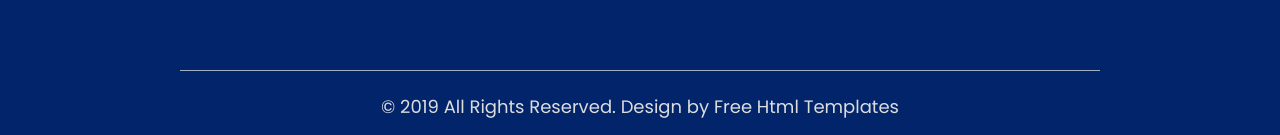
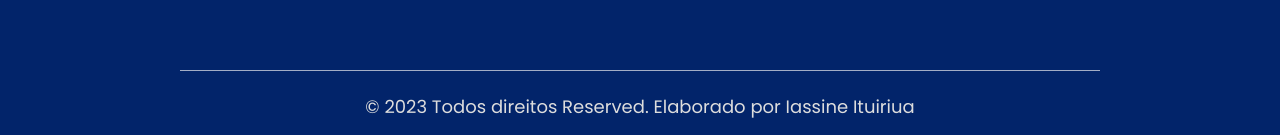
Before and after one commit to IassineItuiriua/Ituiriua1, a plain HTML site: page index.html in a window 1280 px wide. Shown: the part 4611-4746 px from the top of the page. Drawn offline with nearby package versions, Linux system fonts and the light colour scheme; a web font is replaced by a local one.

Commit message:
chore: ][;lkjhgfrs

```diff
--- a/index.html
+++ b/index.html
@@ -452,7 +452,7 @@
                <div class="container">
                   <div class="row">
                      <div class="col-md-10 offset-md-1">
-                        <p>© 2019 All Rights Reserved. Design by <a href="https://html.design/"> Free Html Templates</a></p>
+                        <p>© 2023 Todos direitos Reserved. Elaborado por <a href="https://html.design/"> Iassine Ituiriua</a></p>
                      </div>
                   </div>
                </div>
```
